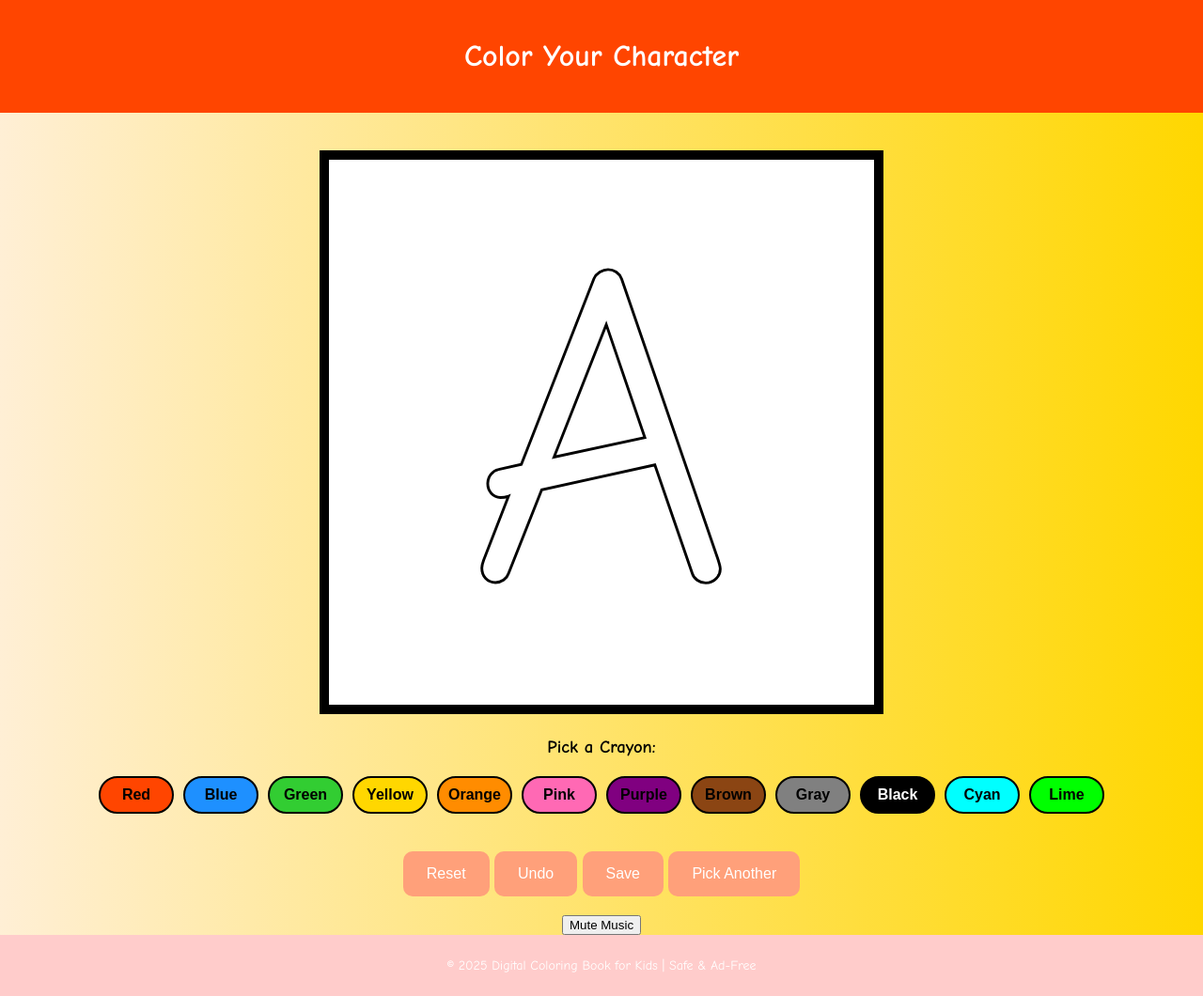
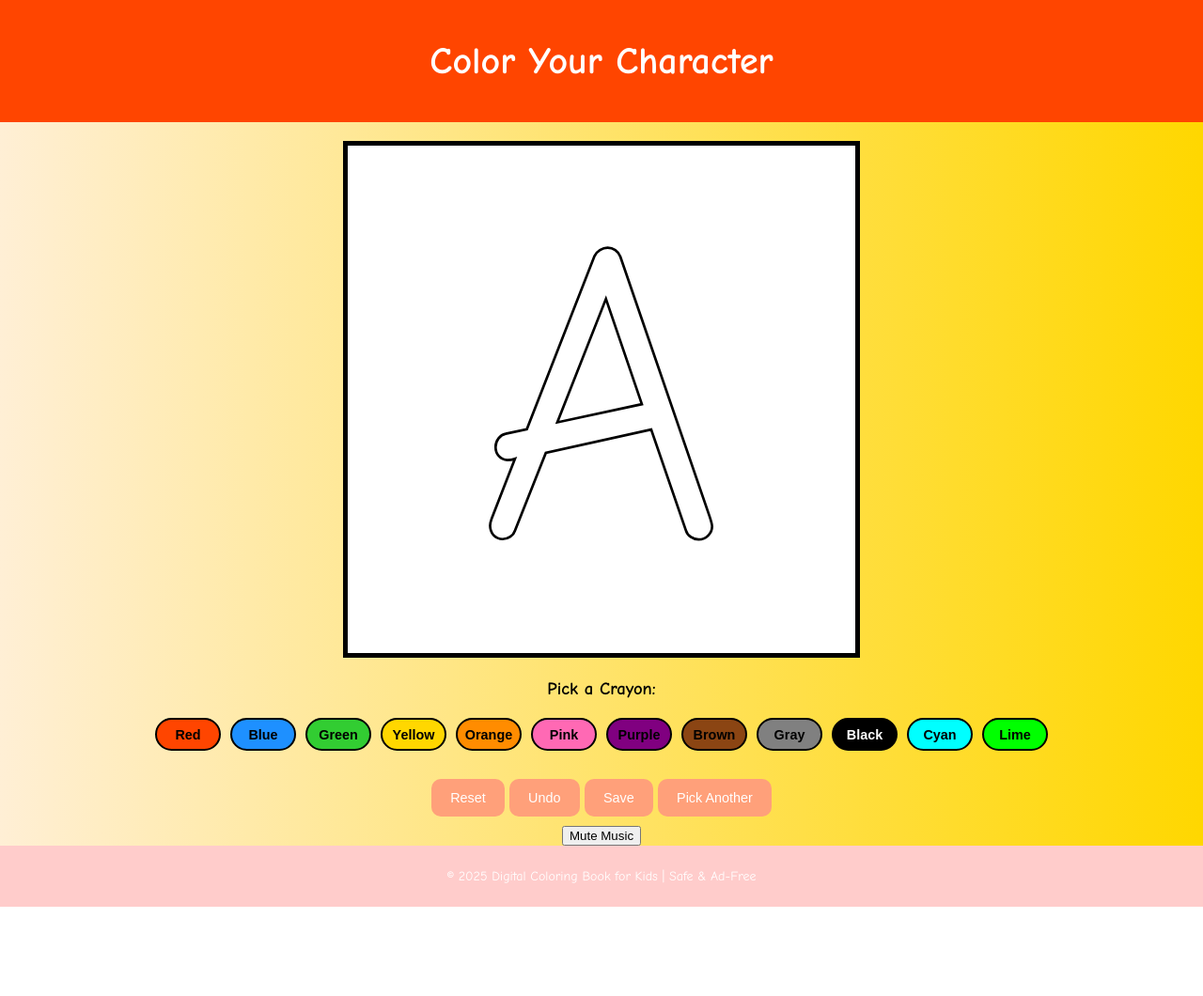
Before and after one commit to creativedad-sj/toddler-color-app, a plain HTML site: page canvas.html in a window 1280 px wide. Shown: the whole page at 94% size. After the commit the page ends 965 px from the top, so only its background shows below. Drawn offline with Linux system fonts and the light colour scheme.

Commit message:
Update styles.css

```diff
--- a/styles.css
+++ b/styles.css
@@ -1,6 +1,7 @@
 /* General Styling */
 body {
   font-family: 'Comic Sans MS', sans-serif;
+  font-size: 16px; /* Slightly smaller text for better fit */
   text-align: center;
   margin: 0;
   padding: 0;
@@ -12,13 +13,14 @@ body {
 
 header {
   background-color: #ff4500;
-  padding: 20px;
+  padding: 15px;
+  font-size: 20px; /* Decrease header text size */
   color: white;
 }
 
 main {
   flex-grow: 1;
-  padding: 20px;
+  padding: 10px;
   display: flex;
   flex-direction: column;
   align-items: center;
@@ -66,14 +68,16 @@ footer {
 
 /* Canvas Page */
 #canvas-wrapper {
-  margin: 20px auto;
-  width: 90%;
-  max-width: 600px;
+  margin: 10px auto;
+  width: 95%;
+  max-width: 550px;
   position: relative;
 }
 
 #letter-canvas, #free-canvas {
-  border: 10px solid black;
+  max-width: 550px;
+  border: 5px solid black;
+  height: auto;
 }
 
 /* Crayon Palette */
@@ -86,11 +90,11 @@ footer {
 }
 
 .crayon {
-  width: 80px;
-  height: 40px;
+  width: 70px;
+  height: 35px;
   border-radius: 20px;
   border: 2px solid #000;
-  font-size: 1rem;
+  font-size: 0.9rem;
   font-weight: bold;
   cursor: pointer;
   transition: transform 0.2s, box-shadow 0.2s;
@@ -115,13 +119,13 @@ footer {
 }
 
 .button-group {
-  margin-top: 20px;
+  margin-top: 10px;
 }
 
 .styled-btn {
   margin-top: 20px;
-  padding: 15px 25px;
-  font-size: 1rem;
+  padding: 12px 20px;
+  font-size: 0.9rem;
   border: none;
   background-color: #ffa07a;
   color: white;
```
